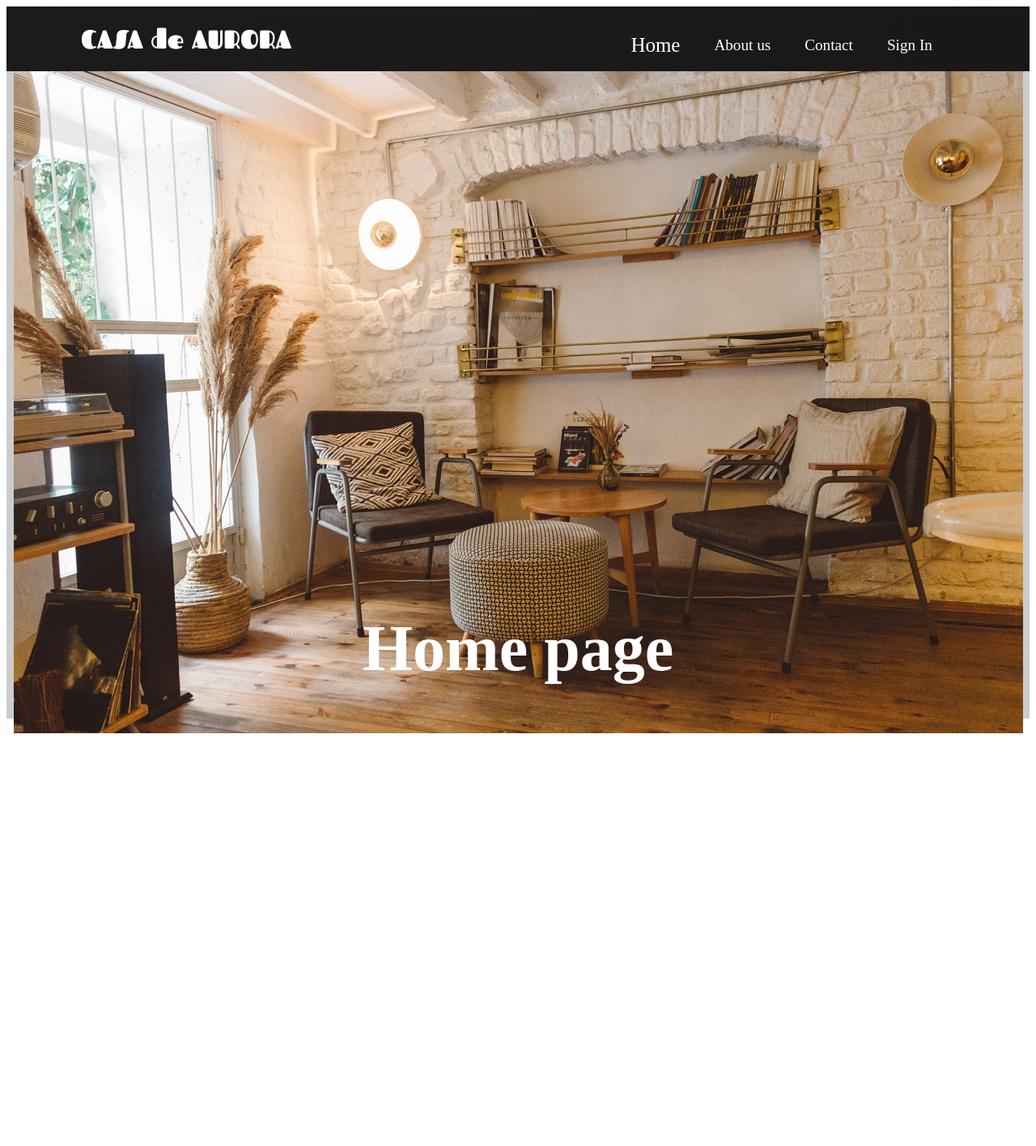
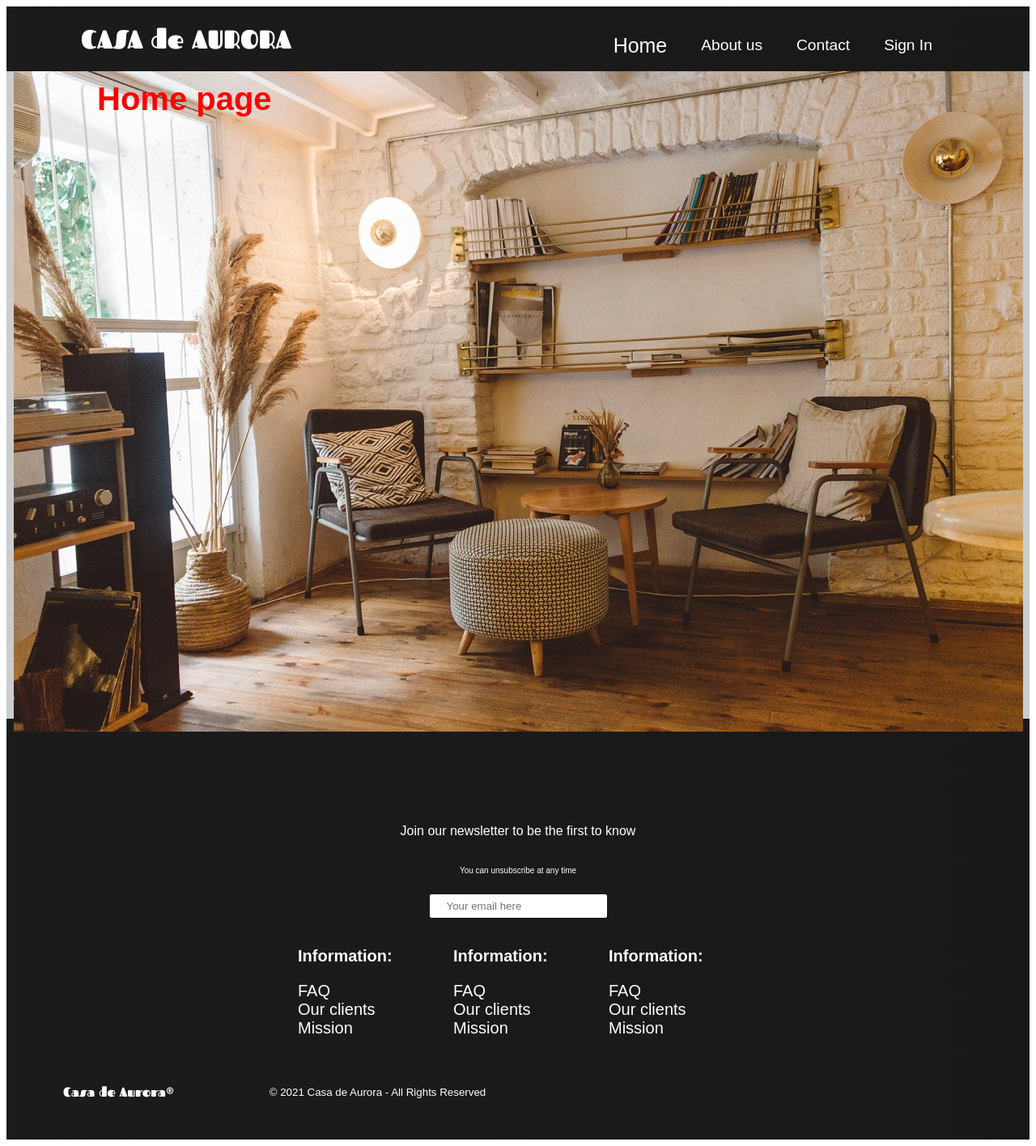
Before and after one commit to lyudmila-ilieva/react-project, a React (Create React App) app: page / in a window 1280 px wide. Shown: the whole page at 81% size. Before the commit the page ends 906 px from the top, so only its background shows below. Built offline with nearby package versions, Linux system fonts and the light colour scheme.

Commit message:
Add Footer

```diff
--- a/src/App.css
+++ b/src/App.css
@@ -37,6 +37,11 @@
   }
 } */
 
+
+ * {
+  font-family: 'PT Sans', sans-serif;
+ }
+
 .main-container {
   height: 100vh;
   width: 100%;
@@ -46,10 +51,13 @@
   align-items: center;
   box-shadow: inset 0 0 0 1000px rgba(0, 0, 0, 0.2);
   object-fit: contain;
+
   }
 
-.text {
-    color: red;
-    font-size: 80px;
-    margin-top: -150px;
-  }
+.about-text > h3 {
+  position: relative;
+  top: 16px;
+  left: 32px;
+  color: black;
+  font-size: 20px;
+}
--- a/src/App.js
+++ b/src/App.js
@@ -1,5 +1,6 @@
 import './App.css';
 import Header from './components/Header/Header';
+import Footer from './components/Footer/Footer';
 import Home from '../src/pages/Home';
 import About from '../src/pages/About';
 
@@ -14,6 +15,7 @@ function App() {
             <Route path="/" exact component={Home} />
             <Route path="/about" component={About} />
           </Switch>
+        <Footer />
       </Router>
     </div>
   );
--- /dev/null
+++ b/src/components/Footer/Footer.css
@@ -0,0 +1,119 @@
+@font-face {
+    font-family: 'Fascinate';
+    src: local('Fascinate'), url(../fonts-and-images/Fascinate-Regular.ttf);
+  }
+
+.footer-container {
+    background-color: #242424;background: linear-gradient(90deg, rgb(28, 27, 27) 0%, rgb(26, 23, 23) 100%);
+    padding: 4rem 0 2rem 0;
+    display: flex;
+    flex-direction: column;
+    justify-content: center;
+    align-self: center;
+}
+
+.footer-subscription {
+    display: flex;
+    flex-direction: column;
+    justify-content: center;
+    align-items: center;
+    text-align: center;
+    margin-top: 50px;
+    padding: 10 px;
+    color: white;
+}
+
+.footer-subscription-heading {
+    margin-bottom: 24px;
+    font-size: 16px;
+}
+
+.footer-subscription-text {
+    margin-bottom: 24px;
+    font-size: 10px;
+}
+
+.footer-input {
+    padding: 6px 20px;
+    border-radius: 2px;
+    border: 1px solid white;
+}
+
+.footer-links {
+    width: 100%;
+    display: flex;
+    justify-content: center;
+}
+
+.footer-link-wrapper {
+    display: flex;
+}
+
+.footer-link-items {
+    display: flex;
+    flex-direction: column;
+    align-items: flex-start;
+    margin: 16px;
+    text-align: left;
+    width: 160px;
+    box-sizing: border-box;
+}
+
+.footer-link-items h3 {
+    color: white;
+    font-size: 20px;
+}
+
+.footer-link-items a {
+    color: white;
+    text-decoration: none;
+    font-size: 20px;
+}
+
+.footer-link-items a:hover {
+    font-size: 16px;
+    transition: 0.3s ease-out;
+}
+
+.social-icon-link {
+    color: white;
+    font-size: 24px;
+}
+
+.social-media {
+    max-width: 1000px;
+    width: 100%;
+}
+
+.social-media-wrapper {
+    display: flex;
+    justify-content: space-between;
+    align-items: center;
+    width: 90%;
+    margin: 40px auto 0 auto;
+}
+
+.social-icons {
+    display: flex;
+    justify-content: space-between;
+    align-items: center;
+    width: 240px;
+  }
+
+.social-logo {
+    font-family: 'Fascinate';
+    color: white;
+    justify-self: start;
+    margin-left: 20px;
+    cursor: pointer;
+    text-decoration: none;
+    font-size: 1rem;
+    display: flex;
+    align-items: center;
+    margin-bottom: 16px;
+  }
+
+.website-rights {
+    color: white;
+    margin-bottom: 16px;
+}
--- /dev/null
+++ b/src/components/Footer/Footer.js
@@ -0,0 +1,71 @@
+import React from 'react';
+import './Footer.css';
+import { Link } from 'react-router-dom';
+
+function Footer() {
+    return (
+      <div className="footer-container">
+          <section className="footer-subscription">
+            <p className="footer-subscription-heading">
+            Join our newsletter to be the first to know
+            </p>
+            <p className="footer-subscription-text">
+            You can unsubscribe at any time
+            </p>
+            <div className="input-area">
+                <form>
+                    <input type="email" name="email" placeholder="Your email here" className="footer-input"/>
+                </form>
+            </div>
+          </section>
+          <div className="footer-links">
+              <div className="footer-link-wrapper">
+                  <div className="footer-link-items">
+                      <h3>Information:</h3>
+                      <Link to="/faq">FAQ</Link>
+                      <Link to="/clients">Our clients</Link>
+                      <Link to="/mission">Mission</Link>
+                  </div>
+              </div>
+              <div className="footer-link-wrapper">
+                  <div className="footer-link-items">
+                      <h3>Information:</h3>
+                      <Link to="/faq">FAQ</Link>
+                      <Link to="/clients">Our clients</Link>
+                      <Link to="/mission">Mission</Link>
+                  </div>
+              </div>
+              <div className="footer-link-wrapper">
+                  <div className="footer-link-items">
+                      <h3>Information:</h3>
+                      <Link to="/faq">FAQ</Link>
+                      <Link to="/clients">Our clients</Link>
+                      <Link to="/mission">Mission</Link>
+                  </div>
+              </div>
+          </div>
+            <section className="social-media">
+                <div className="social-media-wrapper">
+                    <div className="footer-logo">
+                        <Link to="/" className="social-logo">
+                            Casa de Aurora&reg;
+                        </Link>
+                    </div>
+                    <small className="website-rights">
+                         &copy; 2021 Casa de Aurora - All Rights Reserved
+                    </small>
+                    <div className="social-icons">
+                        <Link className="social-icon-link facevook"
+                        to="/"
+                        target="_blank"
+                        aria-label= "Facebook">
+                            <i class="fab fa-facebook"></i>
+                        </Link>
+                    </div>
+                </div>
+            </section>
+      </div>
+    )
+}
+
+export default Footer;
--- a/src/components/Header/Header.module.css
+++ b/src/components/Header/Header.css
@@ -20,7 +20,7 @@
   z-index: 999;
 }
 
-.navbarContainer {
+.navbar-container {
   display: flex;
   justify-content: center;
   align-items: center;
@@ -28,7 +28,7 @@
   max-width: 1500px;
 }
 
-.logo {
+.navbar-logo {
   color:white;
   justify-self: start;
   margin-left: 20px;
@@ -40,7 +40,7 @@
   font-family: 'Fascinate';
 }
 
-.navbarMenu {
+.nav-menu {
   display: grid;
   grid-template-columns: repeat(4, auto);
   grid-gap: 10px;
@@ -50,11 +50,12 @@
   justify-content: end;
   margin-right: 2rem;
 }
-.item {
+
+.nav-item {
   height: 80px;
 }
 
-.links {
+.nav-links {
   color: white;
   display: flex;
   align-items: center;
@@ -63,17 +64,16 @@
   height: 100%;
 }
 
-.links:hover {
+.nav-links:hover {
   border-bottom: 4px solid white;
   transition: all 0.2s ease-out;
   font-size: 1.1em;
 }
 
-
-.links-mobile {
+.nav-links-mobile {
   display: none;
 }
 
-.icon {
+.navbar-icon {
   display: none;
 }
--- a/src/components/Header/Header.js
+++ b/src/components/Header/Header.js
@@ -1,36 +1,49 @@
-import React from 'react';
-import style from './Header.module.css';
+import React, { useState } from 'react';
+import './Header.css';
 import { Link, NavLink } from 'react-router-dom';
 
 function Header() {
+  const [click, setClick] = useState(false);
+
+  const handleClick = () => {
+    setClick(!click);
+  }
+
+  const closeMobileMenu = () => {
+    setClick(false);
+  }
+
     return (
         <>
-          <nav className={style.navbar}>
-            <div className={style.navbarContainer}>
-              <Link to="/" className={style.logo}>
-                  CASA de AURORA
+          <nav className="navbar">
+            <div className="navbar-container">
+              <Link to="/our-mission" className="navbar-logo">
+                CASA de AURORA
               </Link>
             </div>
-            <ul className={style.navbarMenu}>
-              <li className={style.item}>
-                <NavLink activeStyle={{fontSize: '1.3em'}} exact={true} to="/" className={style.links}>
+            <div className="menu-icon" onClick={handleClick}>
+              <i className={click ? "fas fa-times" : "fas fa-bars"}/>
+            </div>
+            <ul className="nav-menu">
+              <li className="nav-item">
+                <NavLink activeStyle={{fontSize: '1.3em'}} exact={true} to="/" onClick={closeMobileMenu} className="nav-links">
                   Home
                 </NavLink>
               </li>
-              <li className={style.item}>
-                <NavLink activeStyle={{fontSize: '1.3em'}} exact={true} to="/about" className={style.links}>
+              <li className="nav-item">
+                <NavLink activeStyle={{fontSize: '1.3em'}} exact={true} to="/about" onClick={closeMobileMenu} className="nav-links">
                   About us
                 </NavLink>
               </li>
-              <li className={style.item}>
-                <NavLink activeStyle={{fontSize: '1.3em'}} exact={true} to="/contact" className={style.links}>
+              <li className="nav-item">
+                <NavLink activeStyle={{fontSize: '1.3em'}} exact={true} to="/contact" onClick={closeMobileMenu} className="nav-links">
                   Contact
                 </NavLink>
               </li>
-              <li className={style.item}>
-                <Link to="/" className={style.links}>
+              <li className="nav-item">
+                <NavLink activeStyle={{fontSize: '1.3em'}} exact={true} to="/sign-in" onClick={closeMobileMenu} className="nav-links">
                   Sign In
-                </Link>
+                </NavLink>
               </li>
             </ul>
           </nav>
--- a/src/components/Main/Main.js
+++ b/src/components/Main/Main.js
@@ -4,8 +4,10 @@ import style from './Main.module.css'
 function Main() {
 return (
     <div className={style.mainContainer}>
-        <img src="img-home.jpg"/>
-        <h1>Home page</h1>
+        <img src="img-home.jpg" alt="Home" />
+        <div>
+          <h3>Home page</h3>
+        </div>
     </div>
   )
 }
--- a/src/components/Main/Main.module.css
+++ b/src/components/Main/Main.module.css
@@ -1,5 +1,4 @@
 .mainContainer {
-    /* background: url('/images/img-home.jpg') center center/cover no-repeat; */
     height: 100vh;
     width: 100%;
     display: flex;
@@ -10,8 +9,10 @@
     object-fit: contain;
   }
 
-  h1 {
-    color: white;
-    font-size: 80px;
-    margin-top: -150px;
+.mainContainer h3 {
+    position: absolute;
+    top: 60px;
+    left: 120px;
+    color: red;
+    font-size: 40px;
   }
--- a/src/pages/About.js
+++ b/src/pages/About.js
@@ -3,7 +3,9 @@ import '../App.css';
 
 export default function About() {
 return <div className="main-container">
-          <img src="img-about-us.jpg"/>
-          <h1 className="text">About us</h1>
+         <img src="img-about-us.jpg" alt="About us"/>
+          <div className="about-text">
+            <h3>We were founded in 2021 in Varna, Bulgaria</h3>
+          </div>
         </div>
 }
```
Also changed, not shown: src/components/fonts-and-images/img-home.jpg (added).
